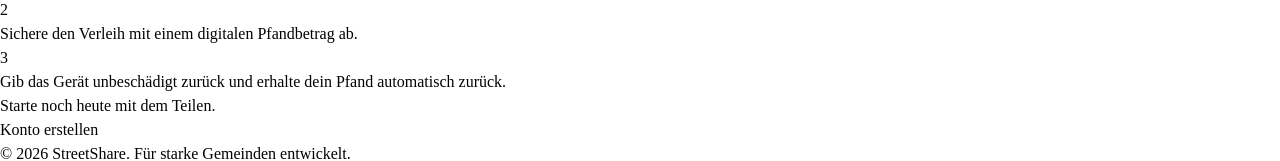
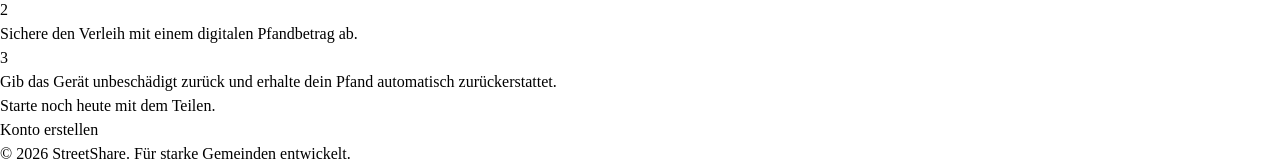
Before and after one commit to LBS-Eibiswald-APC/Team5_NouiraSaeve_KuegerlTobias_StreetShare, a Vue app in the folder Frontend/streetshare/: page / in a window 1280 px wide. Shown: the part 338-499 px from the top of the page. Built offline with nearby package versions, Linux system fonts and the light colour scheme.

Commit message:
++ aktuell

```diff
--- a/Frontend/streetshare/src/views/LandingPage/LandingPage.vue
+++ b/Frontend/streetshare/src/views/LandingPage/LandingPage.vue
@@ -76,7 +76,7 @@
           <div>
             <div class="text-lime-400 text-4xl font-bold mb-4">3</div>
             <p class="text-neutral-400">
-              Gib das Gerät unbeschädigt zurück und erhalte dein Pfand automatisch zurück.
+              Gib das Gerät unbeschädigt zurück und erhalte dein Pfand automatisch zurückerstattet.
             </p>
           </div>
         </div>
--- a/Frontend/streetshare/src/views/User/UserMe.vue
+++ b/Frontend/streetshare/src/views/User/UserMe.vue
@@ -70,7 +70,7 @@ watch(showModal, async (newVal) => {
   <div class="min-h-screen bg-neutral-950 text-white font-sans px-6 py-10 flex gap-6">
     <!-- Sidebar -->
     <nav class="w-64 bg-neutral-900 rounded-2xl p-6 flex flex-col gap-4 ml-20 ">
-      <h2 class="text-xl font-bold text-lime-400 mb-4">Dashboard</h2>
+      <h2 class="text-xl font-bold text-lime-400 mb-2">Dashboard</h2>
       <button @click="activeTab = 'entries'"
               :class="{'bg-lime-400 text-black': activeTab==='entries'}"
               class="text-white px-4 py-2 rounded-xl hover:bg-lime-500 transition text-left cursor-pointer">
```
